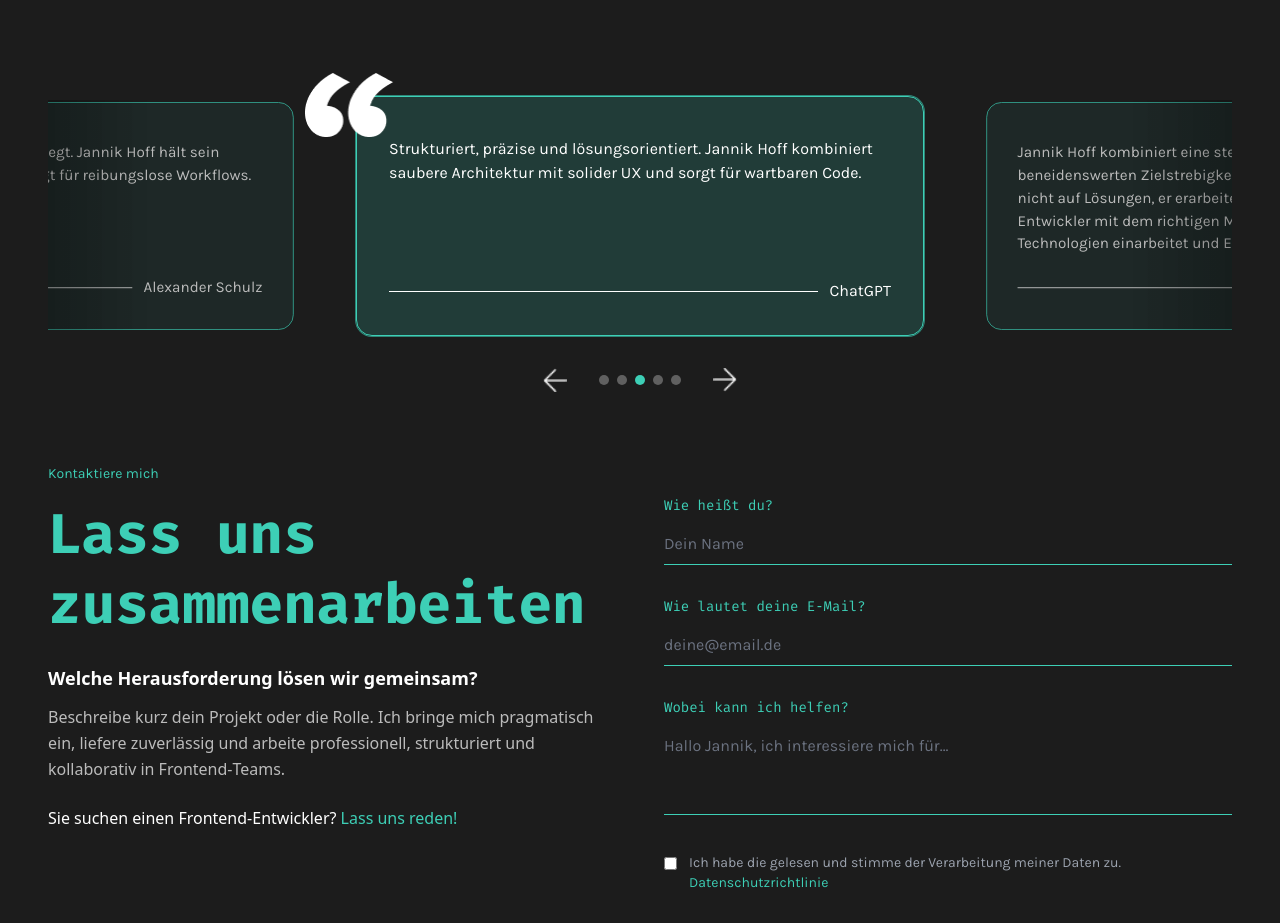
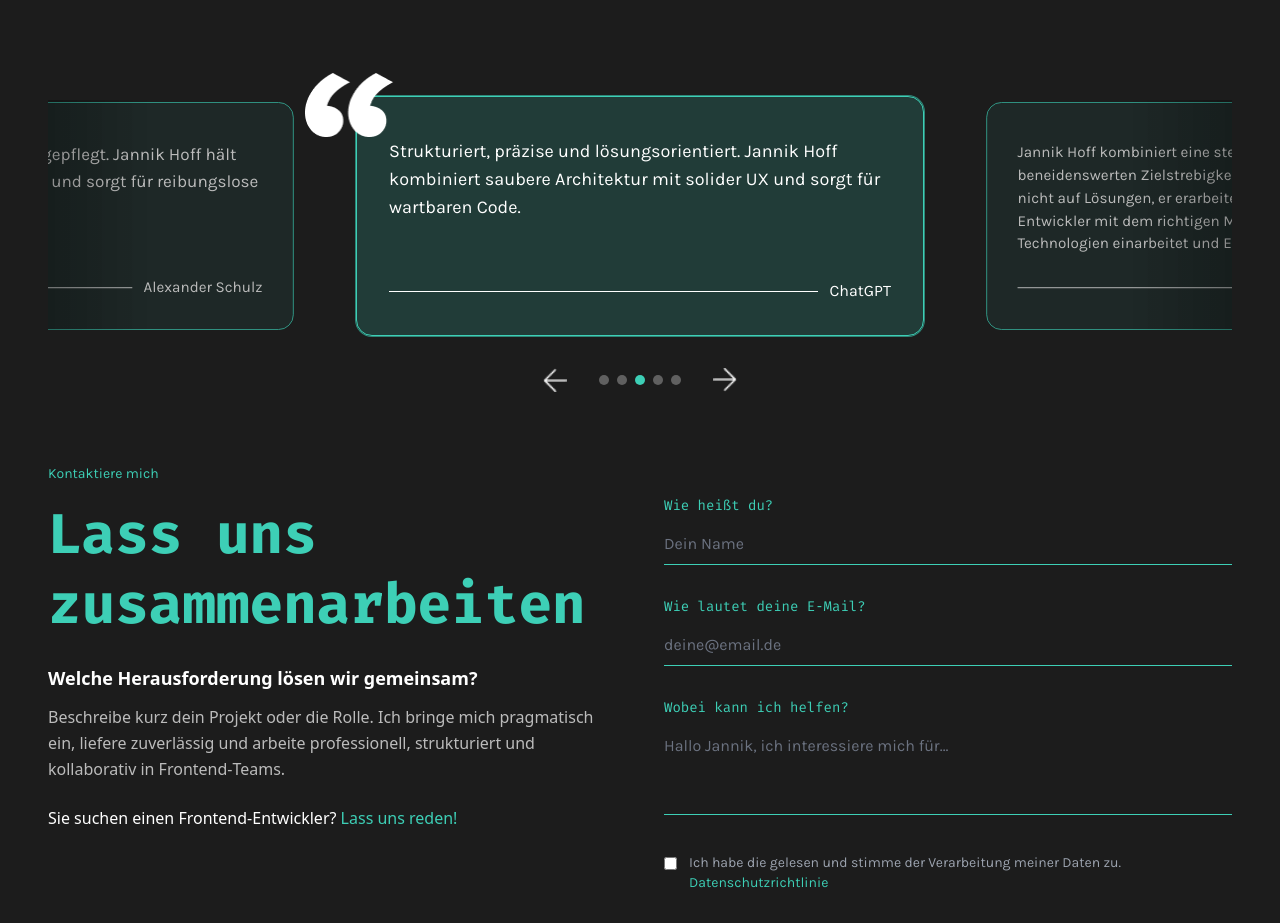
Before and after one commit to MonkeyDHoffy/React-Portfolio, a React (Vite) app in the folder react-portfolio/: page / in a window 1280 px wide. Shown: the part 2720-3643 px from the top of the page. Built offline with nearby package versions, Linux system fonts and the light colour scheme; a web font is replaced by a local one.

Commit message:
text responsive fix

```diff
--- a/react-portfolio/src/components/sections/Projects.jsx
+++ b/react-portfolio/src/components/sections/Projects.jsx
@@ -36,7 +36,7 @@ let Projects = () => {
       techStack: ['Angular', 'TypeScript', 'HTML', 'CSS', 'Firebase'],
       imageSrc: joinImg,
       primaryActions: [
-        { label: 'projects.liveDemo', href: '#', variant: 'primary' },
+        { label: 'projects.liveDemo', href: 'https://join.hoffja.de', variant: 'primary' },
         { label: 'projects.github', href: 'https://github.com/MonkeyDHoffy/Join-a-project-management-tool', variant: 'secondary' },
       ],
     },
@@ -49,7 +49,7 @@ let Projects = () => {
       techStack: ['HTML', 'CSS', 'JavaScript'],
       imageSrc: polloImg,
       primaryActions: [
-        { label: 'projects.liveDemo', href: '#', variant: 'primary' },
+        { label: 'projects.liveDemo', href: 'https://pollo.hoffja.de', variant: 'primary' },
         { label: 'projects.github', href: 'https://github.com/MonkeyDHoffy/El-Pollo-Loco', variant: 'secondary' },
       ],
     },
@@ -62,7 +62,7 @@ let Projects = () => {
       techStack: ['JavaScript', 'HTML', 'CSS'],
       imageSrc: bubbleImg,
       primaryActions: [
-        { label: 'projects.liveDemo', href: '#', variant: 'primary' },
+        { label: 'projects.liveDemo', href: 'https://pokedex.hoffja.de', variant: 'primary' },
         { label: 'projects.github', href: 'https://github.com/MonkeyDHoffy/Pok-dex', variant: 'secondary' },
       ],
     },
--- a/react-portfolio/src/components/sections/Skills.jsx
+++ b/react-portfolio/src/components/sections/Skills.jsx
@@ -1,4 +1,5 @@
 import React from 'react';
+import { useNavigate } from 'react-router-dom';
 import { useLang } from '../../context/LanguageContext';
 import PageContainer from '../layout/PageContainer';
 import RoundedCard from '../ui/RoundedCard';
@@ -21,6 +22,7 @@ import SkillItem from '../ui/SkillItem';
  */
 let Skills = () => {
   const { t } = useLang();
+  const navigate = useNavigate();
   return (
     <section
       id="skills"
@@ -49,7 +51,11 @@ let Skills = () => {
                     {t('skills.outro')}
                   </p>
 
-                  <button className="mt-auto px-6 py-3 border text-primary rounded-full hover:text-secondary hover:border-secondary transition-all duration-1000 w-auto min-w-[140px] md:w-[150px] text-center">
+                  <button
+                    className="mt-auto px-6 py-3 border text-primary rounded-full hover:text-secondary hover:border-secondary transition-all duration-1000 w-auto min-w-[140px] md:w-[150px] text-center"
+                    onClick={() => navigate('/#contact')}
+                    aria-label={t('skills.cta')}
+                  >
                     {t('skills.cta')}
                   </button>
                 </RoundedCard>
--- a/react-portfolio/src/components/sections/gallery.jsx
+++ b/react-portfolio/src/components/sections/gallery.jsx
@@ -72,7 +72,14 @@ let Gallery = () => {
 										/>
 									)}
 									<h3 className="font-firacode text-lg md:text-xl text-white mb-2">{card.title}</h3>
-									<p className="text-primary font-karla">{card.text}</p>
+									{(() => {
+										const text = card.text || '';
+										const len = text.length;
+										const sizeClass = len > 220 ? 'text-sm md:text-base leading-snug' : 'text-base md:text-lg';
+										return (
+											<p className={`text-primary font-karla break-words ${sizeClass}`}>{text}</p>
+										);
+									})()}
 									<div className="absolute left-6 md:left-8 right-6 md:right-8 bottom-6 md:bottom-8 flex items-center">
 										<div className="flex-1 h-px bg-white" />
 										<div className="ml-3 text-primary whitespace-nowrap font-karla">{card.sender}</div>
```
